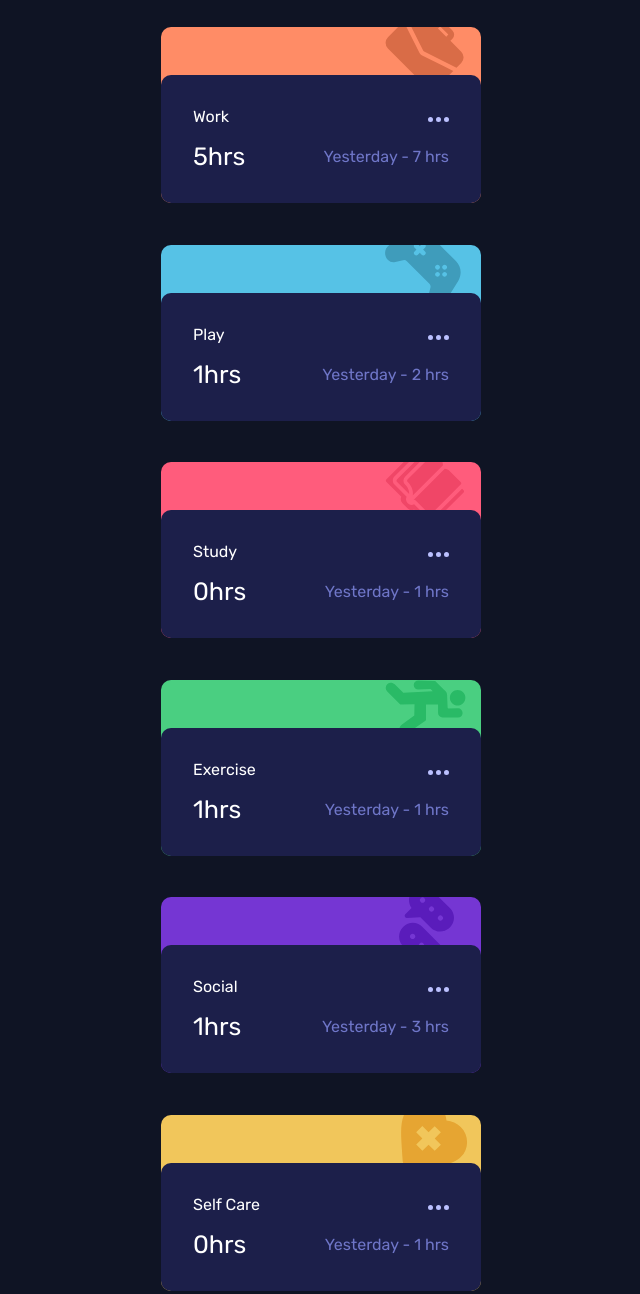
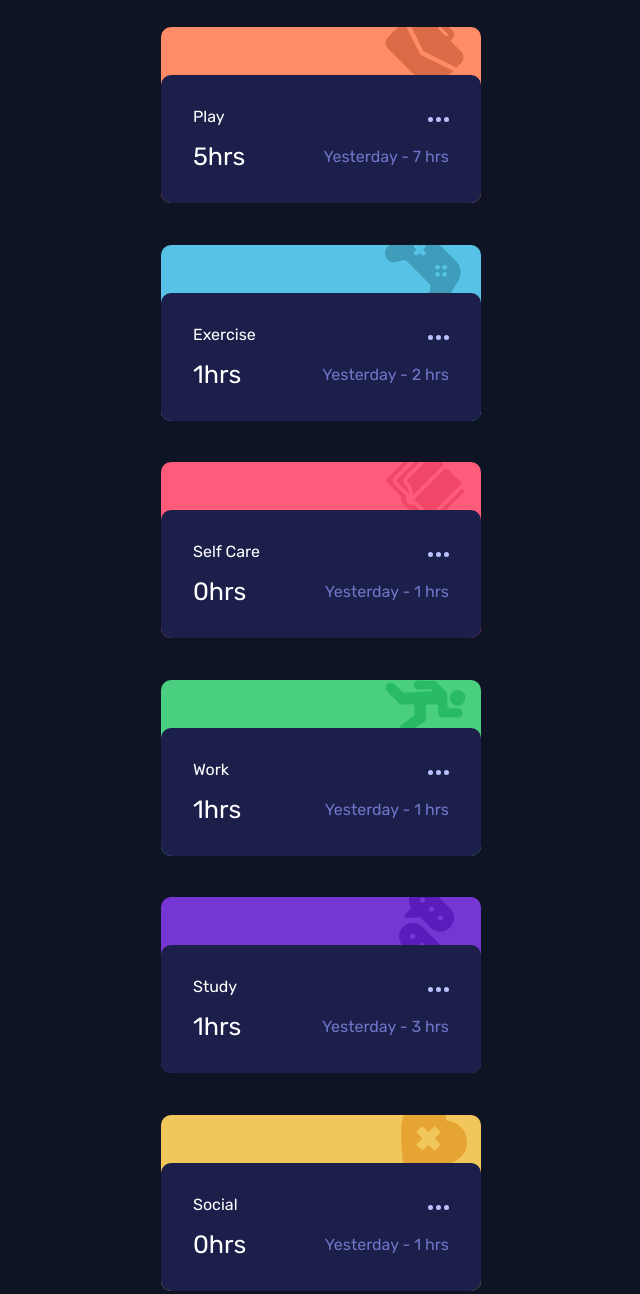
Before and after one commit to JB-Doffemont/Time_tracking_dashboard, a plain HTML site: page index.html in a window 1280 px wide. Shown: the part 270-1564 px from the top of the page, without its empty margins (319-959 px from the left). Drawn offline with Linux system fonts and the light colour scheme.

Commit message:
commit display title with loop

```diff
--- a/assets/js/main.js
+++ b/assets/js/main.js
@@ -1,13 +1,11 @@
 document.addEventListener("DOMContentLoaded", async () => {
-  // function async to get data from the json file
-
+  //  get data from the json file
   const response = await fetch("./assets/js/data.json");
   const data = await response.json();
   console.log(data);
 
   // Call elements from the DOM
-  const exerciseTitle = document.getElementById("exercise");
-  const workTitle = document.getElementById("work");
+  const titles = document.querySelectorAll(".title");
   const studyTitle = document.getElementById("study");
   const selfcareTitle = document.getElementById("selfcare");
   const playTitle = document.getElementById("play");
@@ -30,12 +28,9 @@ document.addEventListener("DOMContentLoaded", async () => {
   );
 
   function displayTitle() {
-    workTitle.innerHTML = "<p>" + `${data[0].title}` + "</p>";
-    playTitle.innerHTML = "<p>" + `${data[1].title}` + "</p>";
-    studyTitle.innerHTML = "<p>" + `${data[2].title}` + "</p>";
-    exerciseTitle.innerHTML = "<p>" + `${data[3].title}` + "</p>";
-    socialTitle.innerHTML = "<p>" + `${data[4].title}` + "</p>";
-    selfcareTitle.innerHTML = "<p>" + `${data[5].title}` + "</p>";
+    for (let i = 0; i < data.length; i++) {
+      titles[i].innerHTML = "<p>" + `${data[i].title}` + "</p>";
+    }
   }
   displayTitle();
 
--- a/index.html
+++ b/index.html
@@ -70,7 +70,7 @@
           <div class="main__containerExercise">
             <div class="main__card">
               <div class="main__title">
-                <div id="exercise"></div>
+                <div class="title"></div>
                 <div>
                   <img src="./assets/images/icon-ellipsis.svg" alt="settings" />
                 </div>
@@ -84,7 +84,7 @@
           <div class="main__containerWork">
             <div class="main__card">
               <div class="main__title">
-                <div id="work"></div>
+                <div class="title"></div>
                 <div>
                   <img src="./assets/images/icon-ellipsis.svg" alt="settings" />
                 </div>
@@ -98,7 +98,7 @@
           <div class="main__containerSocial">
             <div class="main__card">
               <div class="main__title">
-                <div id="social"></div>
+                <div class="title"></div>
                 <div>
                   <img src="./assets/images/icon-ellipsis.svg" alt="settings" />
                 </div>
@@ -112,7 +112,7 @@
           <div class="main__containerPlay">
             <div class="main__card">
               <div class="main__title">
-                <div id="play"></div>
+                <div class="title"></div>
                 <div>
                   <img src="./assets/images/icon-ellipsis.svg" alt="settings" />
                 </div>
@@ -126,7 +126,7 @@
           <div class="main__containerSelfcare">
             <div class="main__card">
               <div class="main__title">
-                <div id="selfcare"></div>
+                <div class="title"></div>
                 <div>
                   <img src="./assets/images/icon-ellipsis.svg" alt="settings" />
                 </div>
@@ -140,7 +140,7 @@
           <div class="main__containerStudy">
             <div class="main__card">
               <div class="main__title">
-                <div id="study"></div>
+                <div class="title"></div>
                 <div>
                   <img src="./assets/images/icon-ellipsis.svg" alt="settings" />
                 </div>
```
